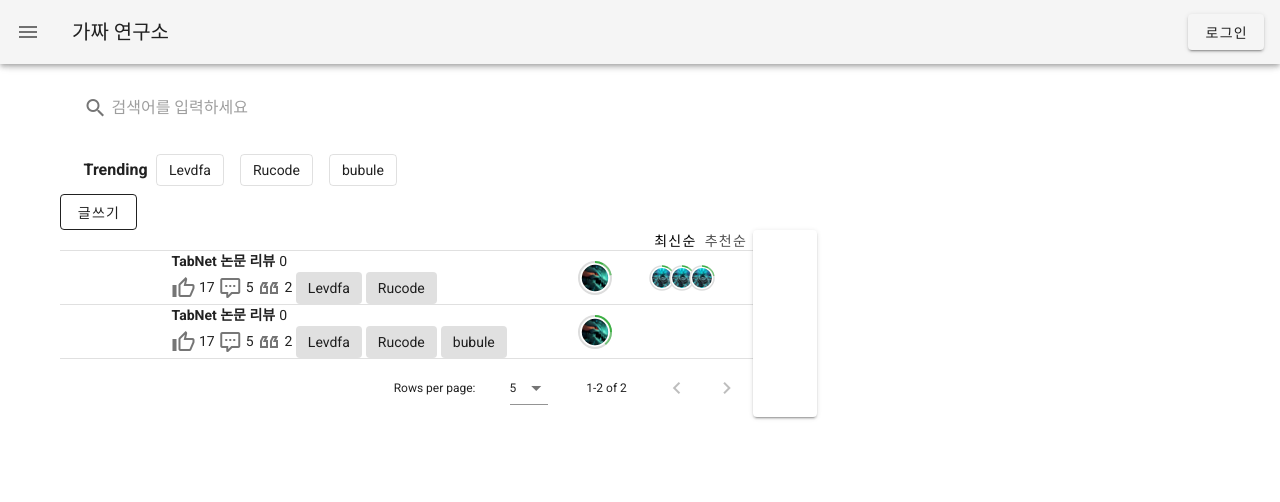
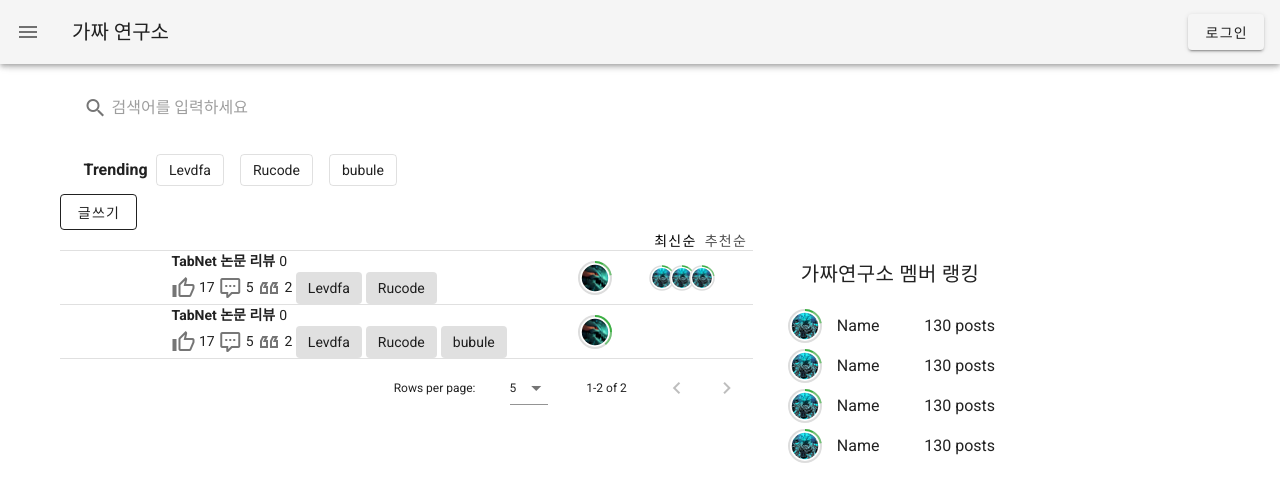
Before and after one commit to pseudolab/PseudoFront, a Nuxt app: page /archive in a window 1280 px wide. Shown: the top 502 px of the page. Built offline with nearby package versions, Linux system fonts and the light colour scheme.

Commit message:
Add: RankBoard.vue

```diff
--- a/components/common/RankBoard.vue
+++ b/components/common/RankBoard.vue
@@ -1,7 +1,70 @@
 <template>
-  <v-card class="rank-board d-flex px-8 py-3" max-width="254px"> </v-card>
+  <v-card class="rank-board px-8 py-3" outlined>
+    <v-card-title> 가짜연구소 멤버 랭킹 </v-card-title>
+    <div
+      v-for="({ icon, name, postCount, exp, accumulation }, idx) in rankInfo"
+      :key="idx"
+      class="rank-board--item d-flex align-center"
+    >
+      <UserProfile
+        :img-url="require(`~/assets/img/${icon}`)"
+        exp-color="#3cb043"
+        :exp="exp"
+        :remain-exp="accumulation"
+        :width="40"
+        :is-animation="false"
+      />
+      <span class="rank-board__name mr-auto ml-3">{{ name }}</span>
+      <span class="rank-board__postCount mr-1">{{ postCount }}</span>
+      <span class="rank-board__posts">posts</span>
+    </div>
+  </v-card>
 </template>
 <script>
-export default {}
+import UserProfile from '@/components/common/UserProfile.vue'
+
+export default {
+  components: {
+    UserProfile,
+  },
+  data: () => ({
+    rankInfo: [
+      {
+        icon: 'test3.png',
+        name: 'Name',
+        postCount: 130,
+        exp: 30,
+        accumulation: 50,
+      },
+      {
+        icon: 'test3.png',
+        name: 'Name',
+        postCount: 130,
+        exp: 30,
+        accumulation: 50,
+      },
+      {
+        icon: 'test3.png',
+        name: 'Name',
+        postCount: 130,
+        exp: 30,
+        accumulation: 50,
+      },
+      {
+        icon: 'test3.png',
+        name: 'Name',
+        postCount: 130,
+        exp: 30,
+        accumulation: 50,
+      },
+    ],
+  }),
+}
 </script>
-<style lang="scss" scoped></style>
+<style lang="scss" scoped>
+.rank-board {
+  &.v-sheet--outlined {
+    border: none;
+  }
+}
+</style>
```
